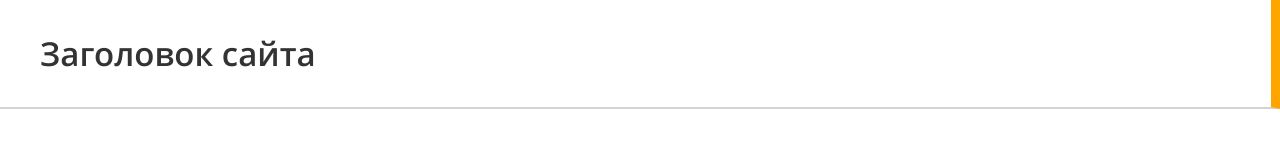
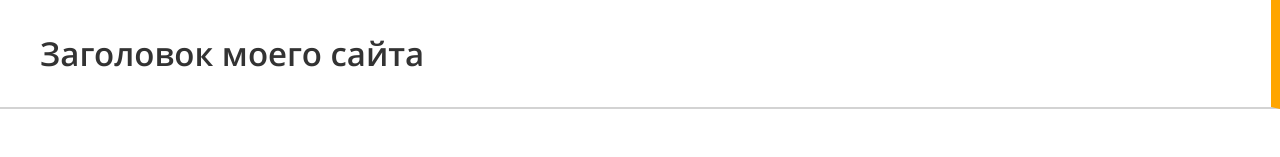
Before and after one commit to serhiipalash/test, a plain HTML site: page index.html in a window 1280 px wide. Shown: the top 157 px of the page. Drawn offline with Linux system fonts and the light colour scheme.

Commit message:
add new header

```diff
--- a/index.html
+++ b/index.html
@@ -10,7 +10,7 @@
 </head>
 <body>
 
-    <div class="header">Заголовок сайта</div>
+    <div class="header">Заголовок моего сайта</div>
 
     <div class="content">
 
```
